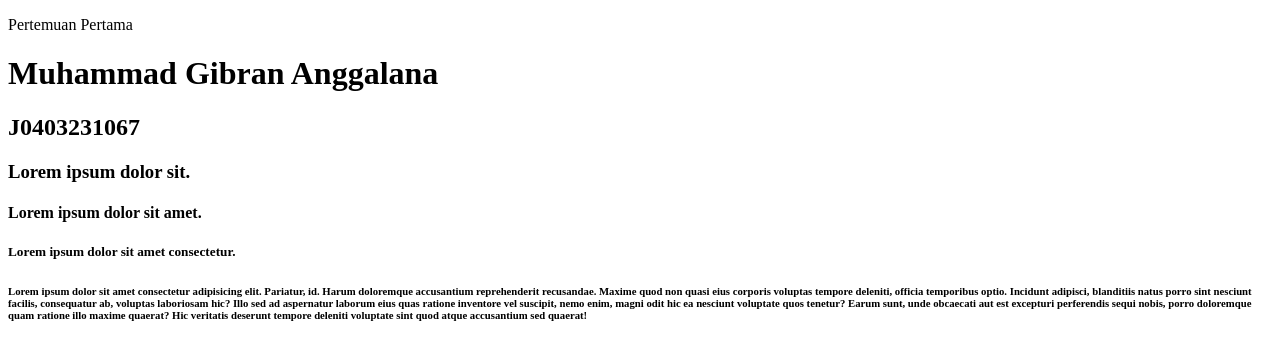
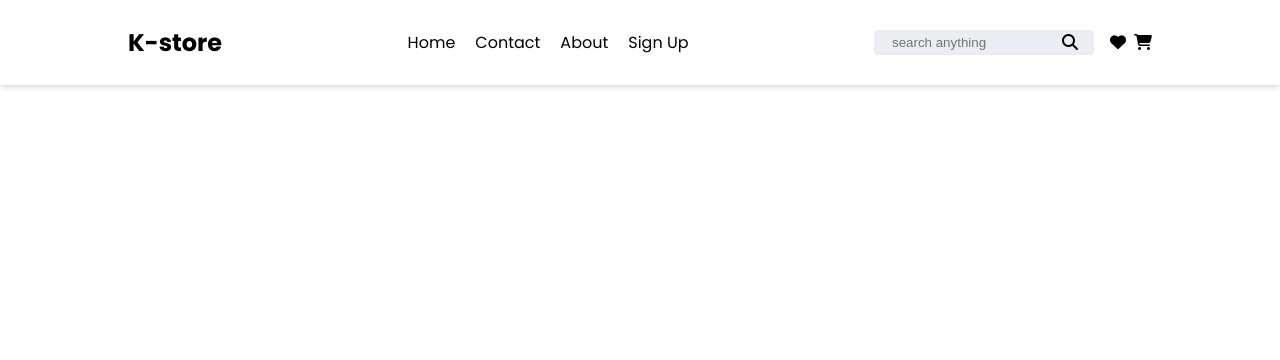
Before and after one commit to KARUNONIH/webmas-1, a plain HTML site: page index.html in a window 1280 px wide. Drawn offline with Linux system fonts and the light colour scheme.

Commit message:
add navbar

```diff
--- a/index.html
+++ b/index.html
@@ -1,17 +1,46 @@
 <!DOCTYPE html>
 <html lang="en">
-<head>
-    <meta charset="UTF-8">
-    <meta name="viewport" content="width=device-width, initial-scale=1.0">
-    <title>Document</title>
-</head>
-<body>
-    <p>Pertemuan Pertama</p>
-    <h1>Muhammad Gibran Anggalana</h1>
-    <h2>J0403231067</h2>
-    <h3>Lorem ipsum dolor sit.</h3>
-    <h4>Lorem ipsum dolor sit amet.</h4>
-    <h5>Lorem ipsum dolor sit amet consectetur.</h5>
-    <h6>Lorem ipsum dolor sit amet consectetur adipisicing elit. Pariatur, id. Harum doloremque accusantium reprehenderit recusandae. Maxime quod non quasi eius corporis voluptas tempore deleniti, officia temporibus optio. Incidunt adipisci, blanditiis natus porro sint nesciunt facilis, consequatur ab, voluptas laboriosam hic? Illo sed ad aspernatur laborum eius quas ratione inventore vel suscipit, nemo enim, magni odit hic ea nesciunt voluptate quos tenetur? Earum sunt, unde obcaecati aut est excepturi perferendis sequi nobis, porro doloremque quam ratione illo maxime quaerat? Hic veritatis deserunt tempore deleniti voluptate sint quod atque accusantium sed quaerat!</h6>
-</body>
+  <head>
+    <meta charset="UTF-8" />
+    <meta name="viewport" content="width=device-width, initial-scale=1.0" />
+    <link rel="stylesheet" href="reset.css" />
+    <link rel="stylesheet" href="style.css" />
+    <link
+      rel="stylesheet"
+      href="https://cdnjs.cloudflare.com/ajax/libs/font-awesome/6.7.2/css/all.min.css"
+      integrity="sha512-Evv84Mr4kqVGRNSgIGL/F/aIDqQb7xQ2vcrdIwxfjThSH8CSR7PBEakCr51Ck+w+/U6swU2Im1vVX0SVk9ABhg=="
+      crossorigin="anonymous"
+      referrerpolicy="no-referrer"
+    />
+    <link rel="preconnect" href="https://fonts.googleapis.com" />
+    <link rel="preconnect" href="https://fonts.gstatic.com" crossorigin />
+    <link
+      href="https://fonts.googleapis.com/css2?family=Poppins:ital,wght@0,100;0,200;0,300;0,400;0,500;0,600;0,700;0,800;0,900;1,100;1,200;1,300;1,400;1,500;1,600;1,700;1,800;1,900&display=swap"
+      rel="stylesheet"
+    />
+    <title>K-Store</title>
+  </head>
+  <body>
+    <header>
+      <h1>K-store</h1>
+      <nav>
+        <ul>
+          <li>home</li>
+          <li>contact</li>
+          <li>about</li>
+          <li>sign up</li>
+        </ul>
+      </nav>
+      <div class="menu">
+        <div class="search-bar">
+          <input type="text" placeholder="search anything"/>
+          <section><i class="fa-solid fa-magnifying-glass"></i></section>
+        </div>
+        <div class="sub-menu">
+          <section><i class="fa-solid fa-heart"></i></section>
+          <section><i class="fa-solid fa-cart-shopping"></i></section>
+        </div>
+      </div>
+    </header>
+  </body>
 </html>
--- /dev/null
+++ b/reset.css
@@ -0,0 +1,48 @@
+/* http://meyerweb.com/eric/tools/css/reset/
+   v2.0 | 20110126
+   License: none (public domain)
+*/
+
+html, body, div, span, applet, object, iframe,
+h1, h2, h3, h4, h5, h6, p, blockquote, pre,
+a, abbr, acronym, address, big, cite, code,
+del, dfn, em, img, ins, kbd, q, s, samp,
+small, strike, strong, sub, sup, tt, var,
+b, u, i, center,
+dl, dt, dd, ol, ul, li,
+fieldset, form, label, legend,
+table, caption, tbody, tfoot, thead, tr, th, td,
+article, aside, canvas, details, embed,
+figure, figcaption, footer, header, hgroup,
+menu, nav, output, ruby, section, summary,
+time, mark, audio, video {
+	margin: 0;
+	padding: 0;
+	border: 0;
+	font-size: 100%;
+	font: inherit;
+	vertical-align: baseline;
+}
+/* HTML5 display-role reset for older browsers */
+article, aside, details, figcaption, figure,
+footer, header, hgroup, menu, nav, section {
+	display: block;
+}
+body {
+	line-height: 1;
+}
+ol, ul {
+	list-style: none;
+}
+blockquote, q {
+	quotes: none;
+}
+blockquote:before, blockquote:after,
+q:before, q:after {
+	content: '';
+	content: none;
+}
+table {
+	border-collapse: collapse;
+	border-spacing: 0;
+}
--- /dev/null
+++ b/style.css
@@ -0,0 +1,59 @@
+body{
+    font-family: "Poppins", sans-serif;
+    font-style: normal;
+}
+
+header{
+    display: flex;
+    justify-content: space-between;
+    align-items: center;
+    padding: 30px 10%;
+    box-shadow: 0 4px 6px -1px rgb(0 0 0 / 0.1), 0 2px 4px -2px rgb(0 0 0 / 0.1);
+}
+
+header h1{
+    font-weight: 700;
+    font-size: 24px;
+}
+
+header ul li{
+    font-size: 16px;
+    cursor: pointer;
+    text-transform: capitalize;
+}
+
+header ul li:hover{
+    text-decoration: underline;
+}
+
+header ul{
+    display: flex;
+    gap: 20px;
+}
+
+.menu{
+    display:flex;
+    align-items: center;
+    gap: 16px
+}
+
+.search-bar{
+    display:flex;
+    align-items: center;
+    gap: 8px;
+    background:rgb(234, 237, 241);
+    width: max-content;
+    padding: 4px 16px;
+    border-radius: 4px;
+}
+
+.search-bar input{
+    border: none;
+    background: none;
+    width:160px;
+}
+
+.sub-menu{
+    display: flex;
+    gap: 8px;
+}
```
